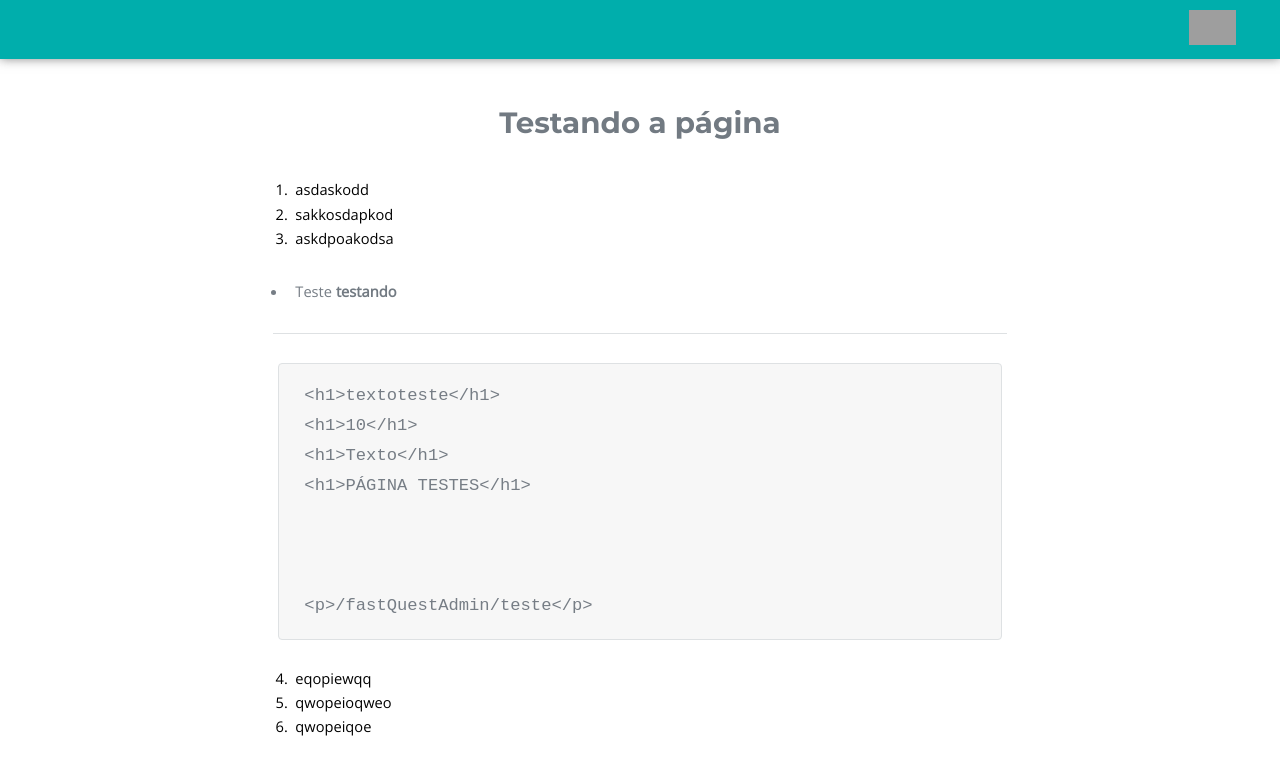
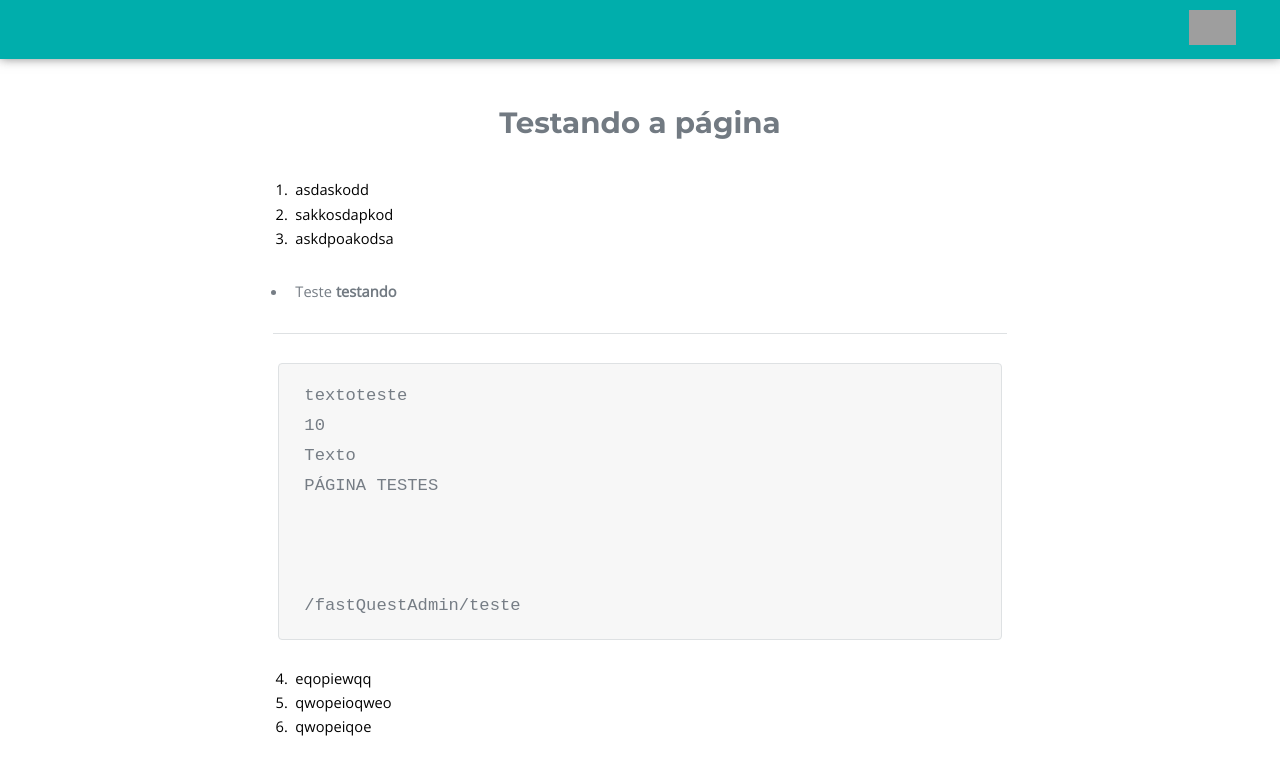
Before and after one commit to rogerio-figueiredo-hsr/hsrtechonline.github.io, a Jekyll site: the page built from _posts/2019-01-15-paginateste.md, in a window 1280 px wide. Shown: the top 775 px of the page. Built offline with Jekyll 4.4.1, drawn with Linux system fonts in a browser that asks for light colours; grey boxes are pictures that could not be loaded.

Commit message:
Teste jekyll

```diff
--- a/_posts/2019-01-15-paginateste.md
+++ b/_posts/2019-01-15-paginateste.md
@@ -19,20 +19,20 @@ pasta: Projetos
 {% if page.title == "Página Teste" %}
     teste
 {% else %}
-    <h1>{{ "texto" | append: "teste"}}</h1>
-    <h1>{{ -10 | abs }}</h1>
-    <h1>{{ "texto" | capitalize}}</h1>
-    <h1>{{ page.title | upcase}}</h1>
+    {{ "texto" | append: "teste"}}
+    {{ -10 | abs }}
+    {{ "texto" | capitalize}}
+    {{ page.title | upcase}}
 {% endif %}
 
 {% if page.teste == "testando" %}
     {{ page.title | size }}
 {% else %}
-    <p>{{ page.url }}</p>
+    {{ page.url }}
 {% endif %}
 
 {:start="4"}
 
-4. eqopiewqq
-5. qwopeioqweo
-6. qwopeiqoe
+1. eqopiewqq
+2. qwopeioqweo
+3. qwopeiqoe
```
